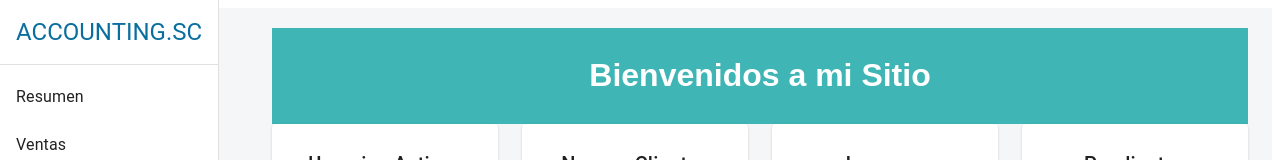
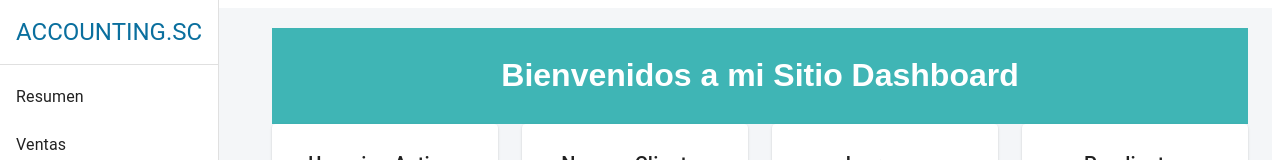
Before and after one commit to Johndiaz-hub/M-dulos-de-software-codificados-y-probados-, a React (Vite) app in the folder frontend/: page /admindashboard in a window 1280 px wide. Shown: the top 160 px of the page. Built offline with nearby package versions, Linux system fonts and the light colour scheme; no server answers.

Commit message:
Actualización de cambios

```diff
--- a/frontend/src/AdminDashboard.jsx
+++ b/frontend/src/AdminDashboard.jsx
@@ -46,7 +46,7 @@ function AdminDashboard() {
       <Container maxWidth="lg" className="dashboard-container">
         {/* Cabecera */}
         <header className="dashboard-header">
-          <h1>Bienvenidos a mi Sitio</h1>
+          <h1>Bienvenidos a mi Sitio Dashboard</h1>
         </header>
 
         <Grid container spacing={3}>
```
